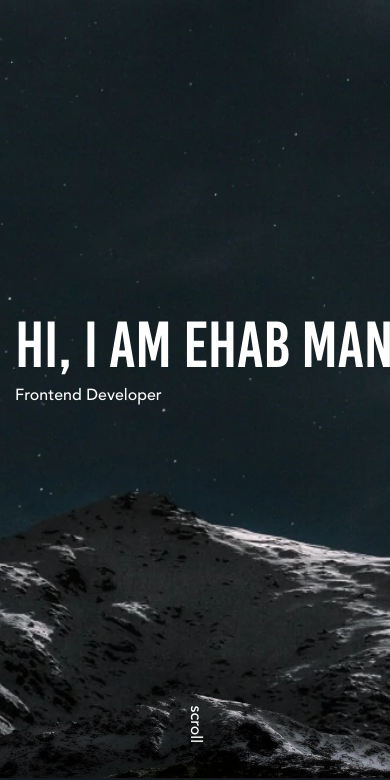
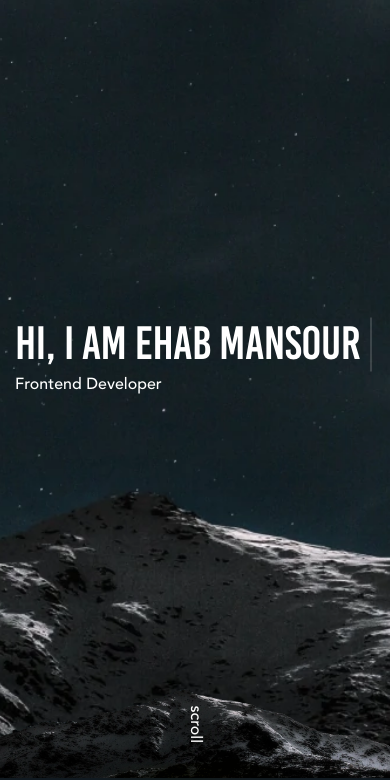
Before and after one commit to mansehab99009/my_portfolio, a plain HTML site: page index.html in a window 390 px wide. Shown: the part 66-846 px from the top of the page. Drawn offline with nearby package versions, Linux system fonts and the light colour scheme.

Commit message:
Add files via upload

```diff
--- a/css/main.css
+++ b/css/main.css
@@ -1000,6 +1000,11 @@ body::-webkit-scrollbar-thumb {
   white-space: nowrap;
   padding: 0 10px 0 0;
 }
+@media (max-width: 500px) {
+  .animated-name {
+    font-size: 12vw !important;
+  }
+}
 @keyframes blink {
   0% {
     border-right-color: transparent;
```
